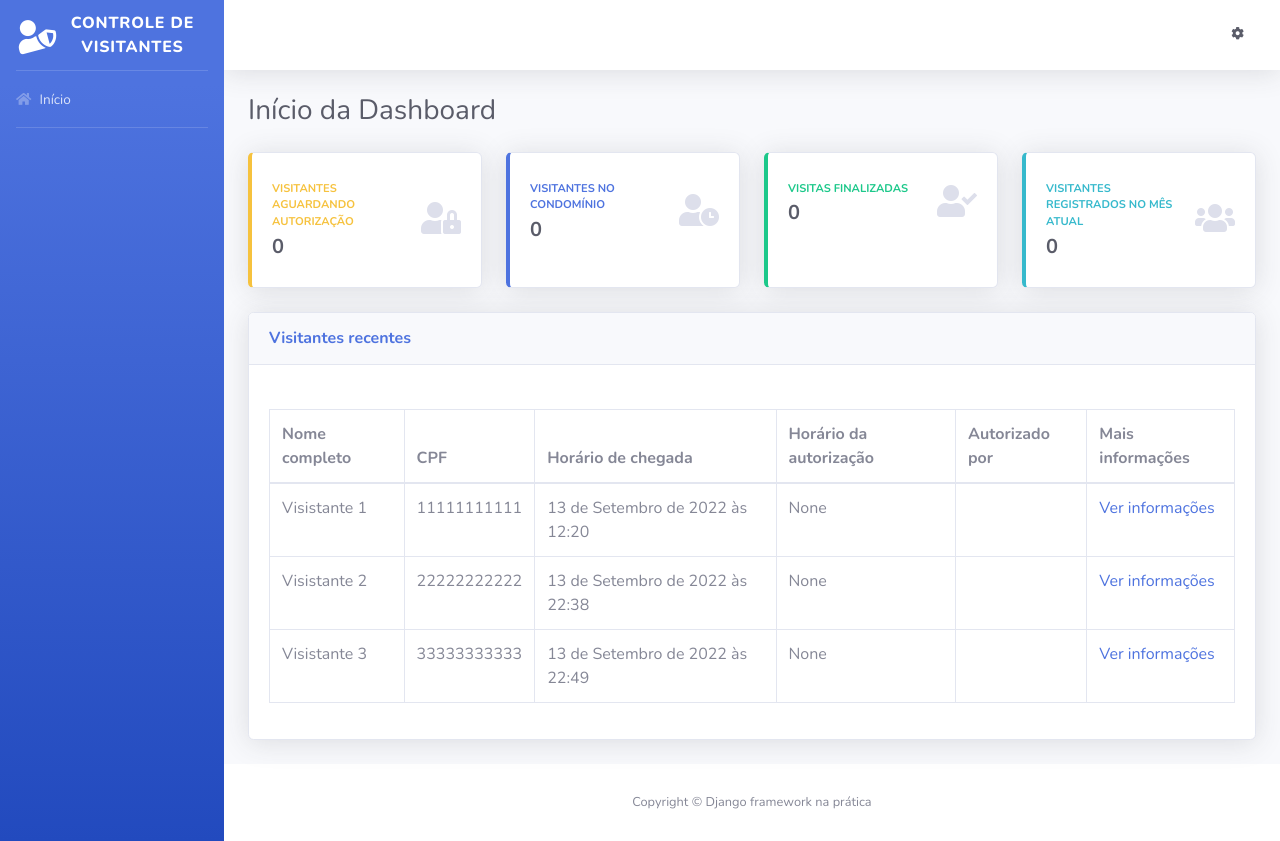
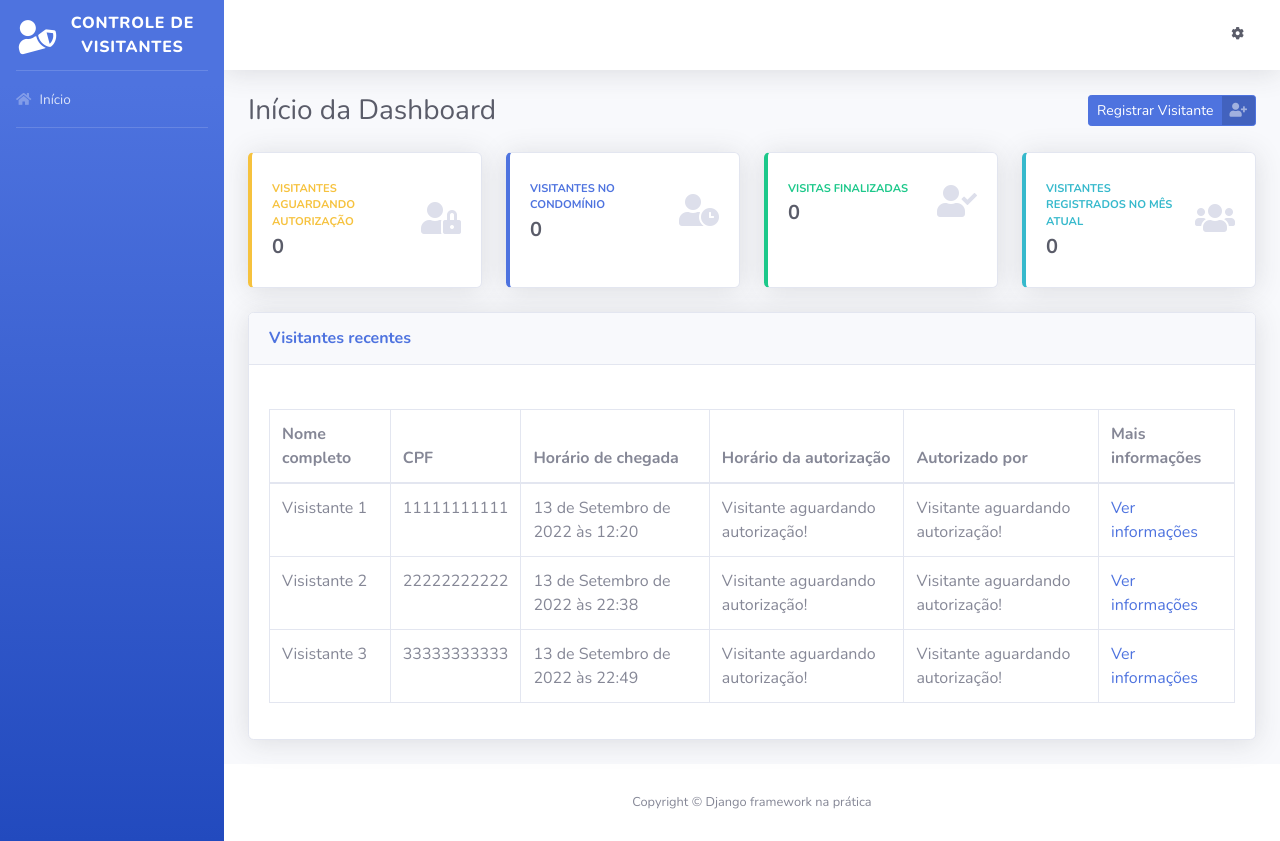
Before and after one commit to ivasconcellos/controle-visitantes, a Django app: page / in a window 1280 px wide. Run offline with Django 4.2, Linux system fonts and the light colour scheme; data comes from the database, SQL or seed files in the repository; some libraries are stand-ins or nearby versions.

Commit message:
Configured templates.

```diff
--- a/controle_visitantes/urls.py
+++ b/controle_visitantes/urls.py
@@ -1,10 +1,11 @@
 from django.contrib import admin
 from django.urls import path
 from usuarios.views import index
-from visitantes.views import registrar_visitante
+from visitantes.views import registrar_visitante, informacoes_visitante
 
 urlpatterns = [
     path("admin/", admin.site.urls),
     path("", index, name="index"),
     path("registrar_visitante/", registrar_visitante, name="registrar_visitante"),
+    path("visitantes/<int:id>/", informacoes_visitante, name="informacoes_visitante"),
 ]
--- a/templates/base.html
+++ b/templates/base.html
@@ -29,7 +29,7 @@
                 <hr class="sidebar-divider my-0">
 
                 <li class="nav-item">
-                    <a class="nav-link" href="#">
+                    <a class="nav-link" href="{% url 'index' %}">
                         <i class="fas fa-home"></i>
                         <span>Início</span>
                     </a>
--- a/templates/index.html
+++ b/templates/index.html
@@ -5,6 +5,12 @@
 <div class="container-fluid">
     <div class="d-sm-flex align-items-center justify-content-between mb-4">
         <h1 class="h3 mb-0 text-gray-800">{{ nome_pagina }}</h1>
+        <a href="{% url 'registrar_visitante' %}" class="btn btn-primary btn-icon-split btn-sm">
+            <span class="text">Registrar Visitante</span>
+            <span class="icon text-white-50">
+                <i class="fas fa-user-plus"></i>
+            </span>
+        </a>
     </div>
 
     {% if messages %}
@@ -106,10 +112,10 @@
                                 <td>{{ visitante.nome_completo }}</td>
                                 <td>{{ visitante.cpf }}</td>
                                 <td>{{ visitante.horario_chegada }}</td>
-                                <td>{{ visitante.horario_autorizacao }}</td>
-                                <td>{{ visitante.morador_responsavel }}</td>
+                                <td>{{ visitante.get_horario_autorizacao }}</td>
+                                <td>{{ visitante.get_morador_responsavel }}</td>
                                 <td>
-                                    <a href="#">
+                                    <a href="{% url 'informacoes_visitante' id=visitante.id %}">
                                         Ver informações
                                     </a>
                                 </td>
```
